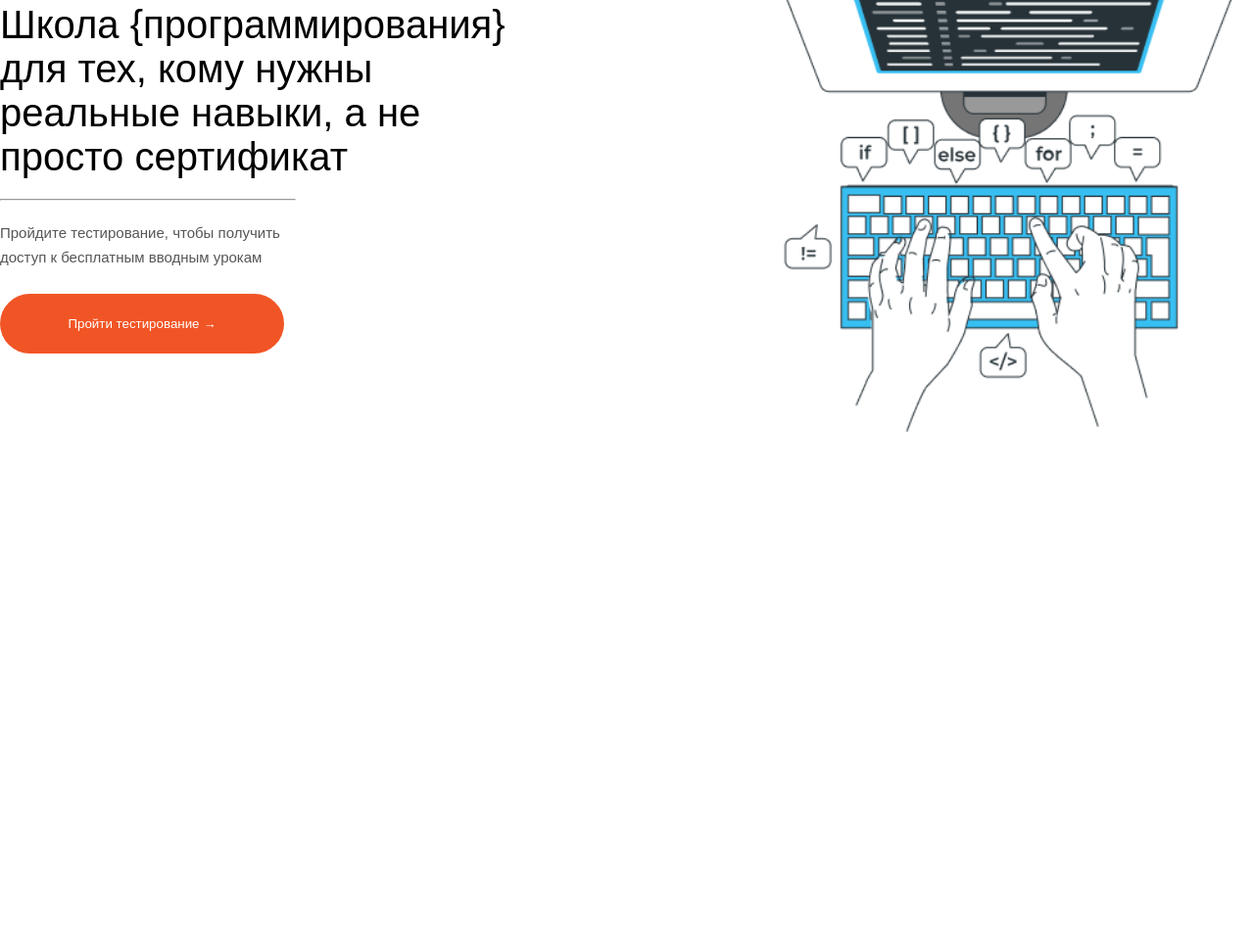
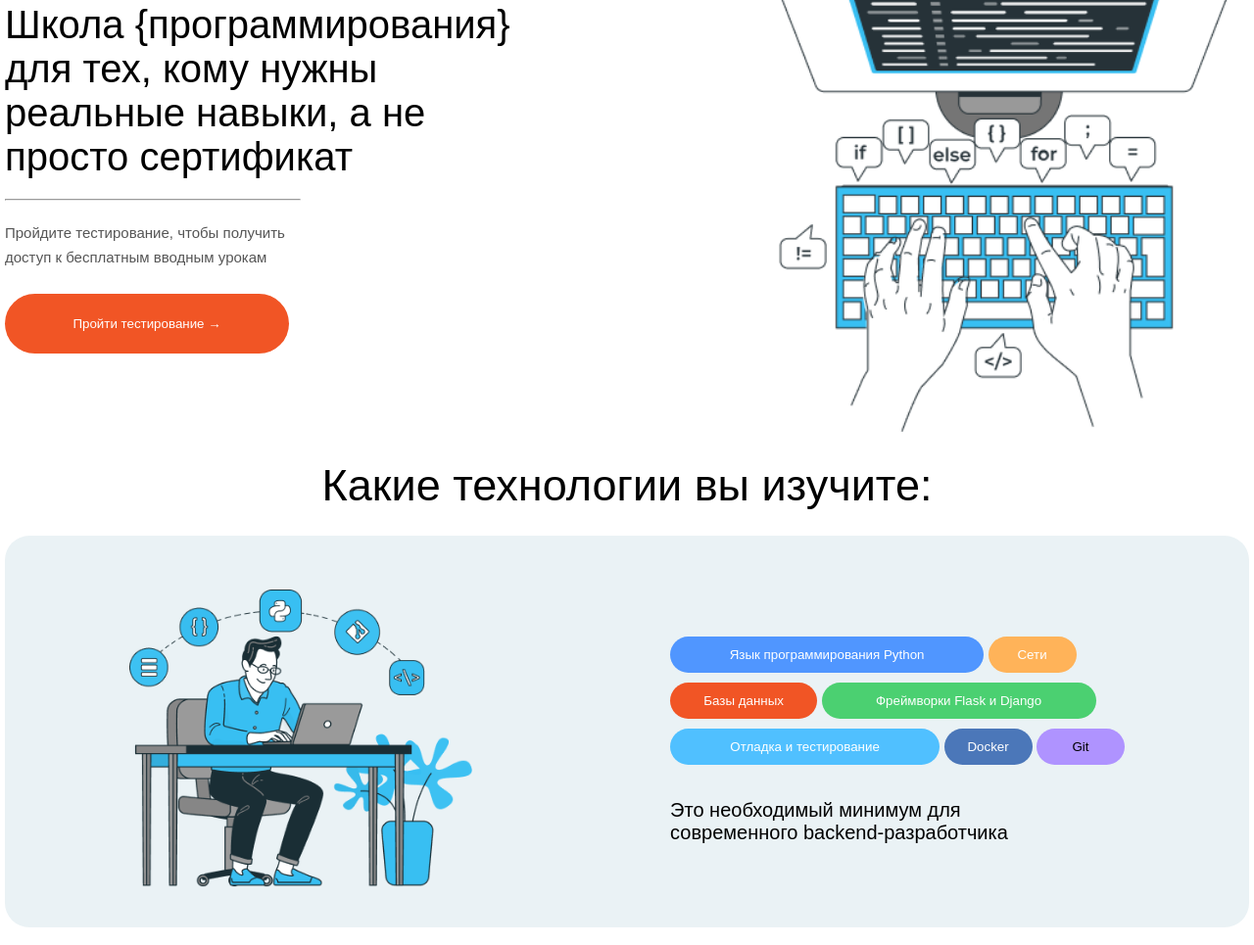
Before and after one commit to kabirovabdullo60-dot/Programing-School, a plain HTML site: page index.html in a window 1280 px wide. Shown: the part 201-1166 px from the top of the page at 98% size. Before the commit the page ends 800 px from the top, so only its background shows below. Drawn offline with Linux system fonts and the light colour scheme.

Commit message:
section 2

```diff
--- a/index.html
+++ b/index.html
@@ -13,13 +13,13 @@
             <img src="./images/Group 1.png" alt="">
             </div>
             <div>
-                <p>Чему вы научитесь</p>
-                <p>Процесс обучения</p>
-                <p>Стоимость</p>
-                <p>Контакты</p>
+                <a href="#">Чему вы научитесь</a>
+                <a href="#">Процесс обучения</a>
+                <a href="#">Стоимость</a>
+                <a href="#">Контакты</a>
             </div>
           <div>
-            <p>Регистрация</p>
+            <a href="#">Регистрация</a>
             <button> → Войти</button>
           </div>
         </div>
@@ -37,5 +37,29 @@
            </div>
         </div>
       </section>
+         <section class="section2text">
+            <h1>Какие технологии вы изучите:</h1>
+         </section>
+         <section class="section2">
+            <div class="section2_2">
+                <div>
+                  <img src="./images/Group 1175.png" alt="">
+                </div>
+                <div class="btns">
+                  <button>Язык программирования Python</button>
+                  <button>Сети</button>
+                  <div class="btns2">
+                     <button>Базы данных</button>
+                     <button>Фреймворки Flask и Django</button>
+                  </div>
+                  <div class="btns3">
+                    <button>Отладка и тестирование</button>
+                    <button>Docker</button>
+                    <button>Git</button>
+                  </div>
+                  <p>Это необходимый минимум для современного backend-разработчика</p>
+                </div>
+            </div>
+         </section>
 </body>
 </html>
--- a/style.scss
+++ b/style.scss
@@ -3,7 +3,7 @@
     font-family: sans-serif;
 }
 header{
-    max-width: 1280px;
+    max-width: 1270px;
     margin: auto;
    .header1{
     width: 100%;
@@ -20,9 +20,10 @@ header{
         align-items: center;
         display: flex;
         gap: 45px;
-        p{
+        a{
             font-size: 14px;
             color: gray;
+            text-decoration: none;
         }
     }
     div{
@@ -45,7 +46,7 @@ header{
 }
 
 section{
-    max-width: 1280px;
+    max-width: 1270px;
     margin: auto;
     .section1{
         width: 100%;
@@ -96,3 +97,90 @@ section{
         }
     }
 }
+
+.section2text{
+    max-width: 1270px;
+    margin: auto;
+    margin-top: 25px;
+    h1{
+        width: 100%;
+        text-align: center;
+         font-size: 45px;
+         font-weight: 500;
+    }
+}
+.section2{
+    max-width: 1270px;
+    margin: auto;
+    background-color: #EAF2F5;
+    width: 100%;
+    margin-top: 25px;
+    border-radius: 25px;
+    height: 400px;
+     .section2_2{
+        display: flex;
+        width: 80%;
+        margin: auto;
+        align-items: center;
+     justify-content: space-between;
+     padding: 55px;
+
+     div{
+     img{
+        background: none;
+        width: 350px;
+     }
+     }
+     .btns{
+        :nth-child(1){
+            width: 320px;
+            background-color: #5096FF;
+            padding: 11px;
+            color: white;
+            border: none;
+            border-radius: 50px;
+        }
+        :nth-child(2){
+            background-color: #FFB359;
+            padding: 11px;
+            width: 90px;
+            color: white;
+            border: none;
+            border-radius: 50px;
+            }
+              .btns2{
+                margin-top: 10px;
+                 :nth-child(1){
+                    background-color: #F15525;
+                    width: 150px;
+                 }
+                 :nth-child(2){
+                      background-color: #4BD071;
+                      width: 280px;
+                 }
+               }
+               .btns3{
+                margin-top: 10px;
+                 :nth-child(1){
+                     background-color: #50C0FF;
+                     width: 275px;
+                    }
+                    :nth-child(2){
+                   background-color: #4B77B9;
+                    }
+                    :nth-child(3){
+                        background-color: #AF93FF;
+                        width: 90px;
+                        border: none;
+                        padding: 11px;
+                        border-radius: 50px;
+                    }
+               }
+        }
+        p{
+            width: 360px;
+            margin-top: 35px;
+            font-size: 20px;
+        }
+     }
+     }
```
Also changed, not shown: images/Group 1175.png (added), style.css, 1 other file.
